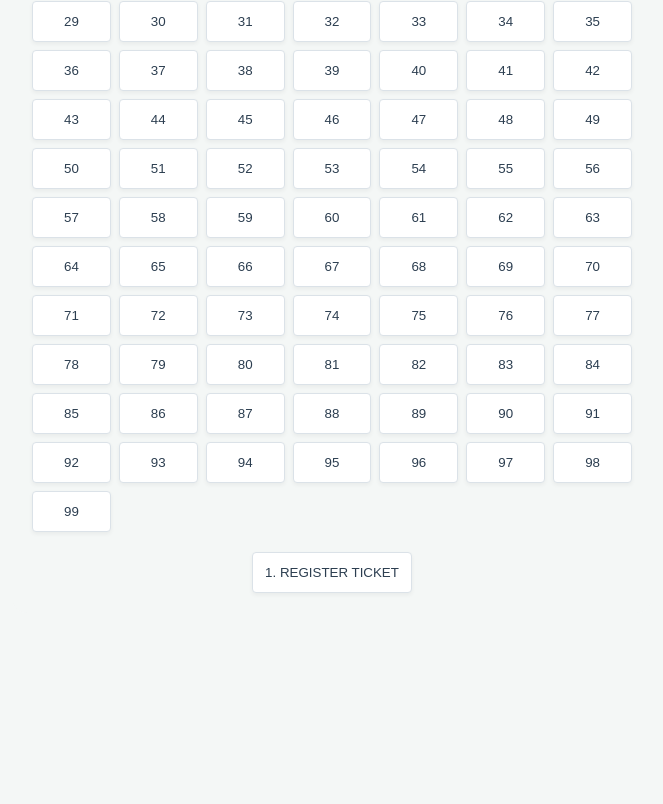
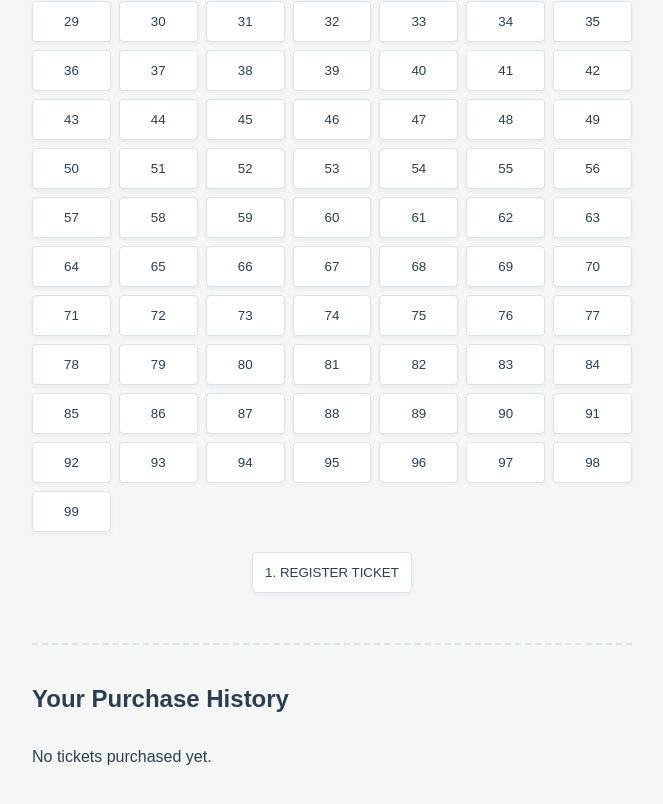
Before and after one commit to AgnieszkaMagura/lotto-frontend, a React (Create React App) app: page / in a window 1280 px wide. Shown: the part 597-1401 px from the top of the page, without its empty margins (308-971 px from the left). Before the commit the page ends 1250 px from the top, so only its background shows below. Built offline with nearby package versions, Linux system fonts and the light colour scheme.

Commit message:
feat: implement persistent history via localStorage and optimize UI layout

```diff
--- a/src/App.tsx
+++ b/src/App.tsx
@@ -1,7 +1,7 @@
-import React, { useState, useEffect } from 'react';
+import React, {useState, useEffect} from 'react';
 import axios from 'axios';
 import './App.css';
-import { LottoGame, ResultDto } from './types';
+import {LottoGame, ResultDto} from './types';
 
 const App: React.FC = () => {
     const [selectedNumbers, setSelectedNumbers] = useState<number[]>([]);
@@ -9,7 +9,11 @@ const App: React.FC = () => {
     const [gameResult, setGameResult] = useState<ResultDto | null>(null);
     const [loading, setLoading] = useState<boolean>(false);
     const [error, setError] = useState<string | null>(null);
-    const [allTickets, setAllTickets] = useState<LottoGame[]>([]);
+    const [allTickets, setAllTickets] = useState<LottoGame[]>(() => {
+        const saved = localStorage.getItem('lotto_history');
+        // Jeśli znaleźliśmy dane, parsujemy je z tekstu na obiekt, jeśli nie - dajemy pustą tablicę
+        return saved ? JSON.parse(saved) : [];
+    });
 
     // Inicjalizacja stanu Dark Mode z localStorage
     const [darkMode, setDarkMode] = useState<boolean>(() => {
@@ -26,6 +30,17 @@ const App: React.FC = () => {
             localStorage.setItem('theme', 'light');
         }
     }, [darkMode]);
+
+    useEffect(() => {
+        localStorage.setItem('lotto_history', JSON.stringify(allTickets));
+    }, [allTickets]);
+
+    const clearHistory = () => {
+        if (window.confirm("Are you sure you want to delete all tickets?")) {
+            setAllTickets([]);
+            localStorage.removeItem('lotto_history');
+        }
+    };
 
     const toggleDarkMode = () => setDarkMode(!darkMode);
 
@@ -96,7 +111,7 @@ const App: React.FC = () => {
     return (
         <div className="container">
             {/* Przycisk przełączania motywu */}
-            <div style={{ display: 'flex', justifyContent: 'flex-end' }}>
+            <div style={{display: 'flex', justifyContent: 'flex-end'}}>
                 <button onClick={toggleDarkMode} className="theme-toggle">
                     {darkMode ? '☀️ Light Mode' : '🌙 Dark Mode'}
                 </button>
@@ -130,7 +145,7 @@ const App: React.FC = () => {
             )}
 
             <div className="grid">
-                {Array.from({ length: 99 }, (_, i) => i + 1).map(num => (
+                {Array.from({length: 99}, (_, i) => i + 1).map(num => (
                     <button
                         key={num}
                         onClick={() => toggleNumber(num)}
@@ -182,8 +197,15 @@ const App: React.FC = () => {
                     <button onClick={playAgain} className="play-again-button">
                         🔄 Buy Another Ticket
                     </button>
+                </div>
+            )}
             <div className="history-container">
+                <div style={{display: 'flex', justifyContent: 'space-between', alignItems: 'center'}}>
                     <h2>Your Purchase History</h2>
+                    {allTickets.length > 0 && (
+                        <button onClick={clearHistory} className="clear-history-btn">🗑️ Clear</button>
+                    )}
+                </div>
                 {allTickets.length === 0 ? (
                     <p>No tickets purchased yet.</p>
                 ) : (
@@ -197,8 +219,6 @@ const App: React.FC = () => {
                 )}
             </div>
         </div>
-            )}
-        </div>
     );
 };
 
```
Lines whose indentation alone changed are shown as unchanged.
